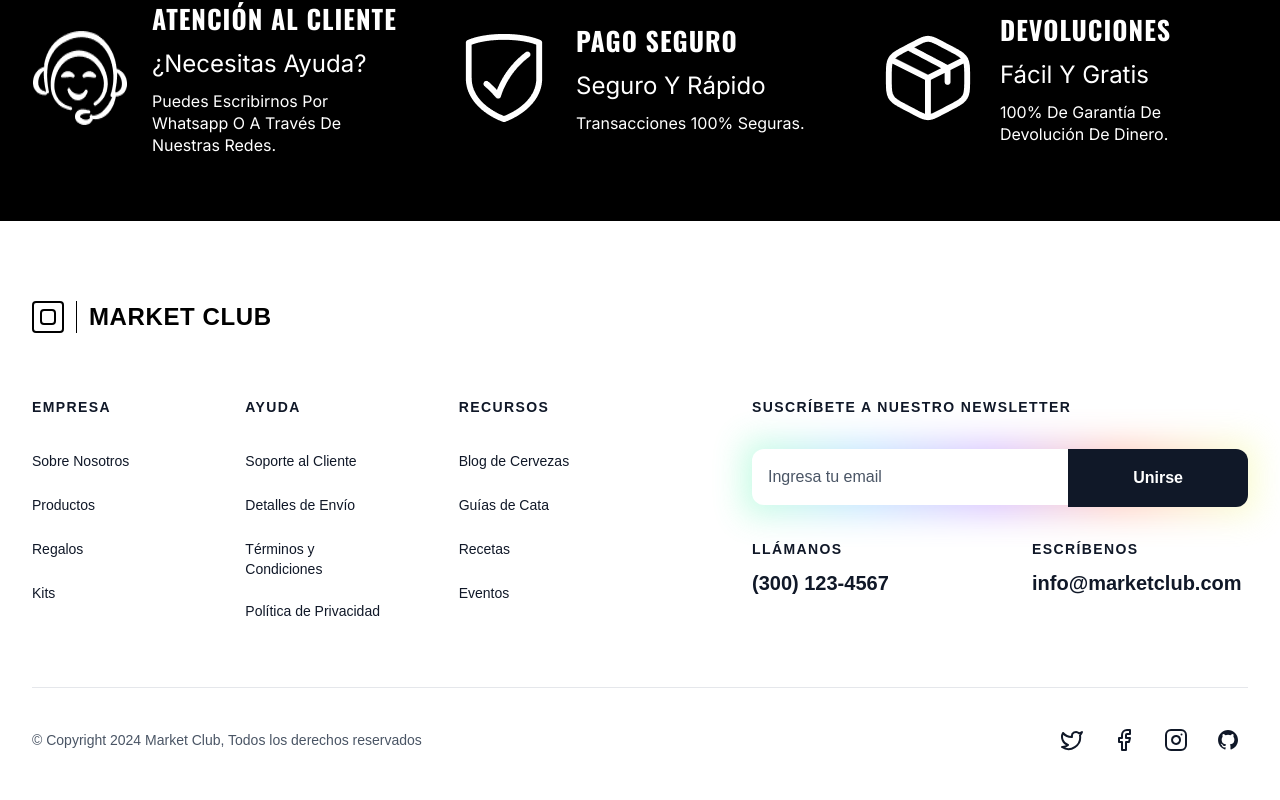
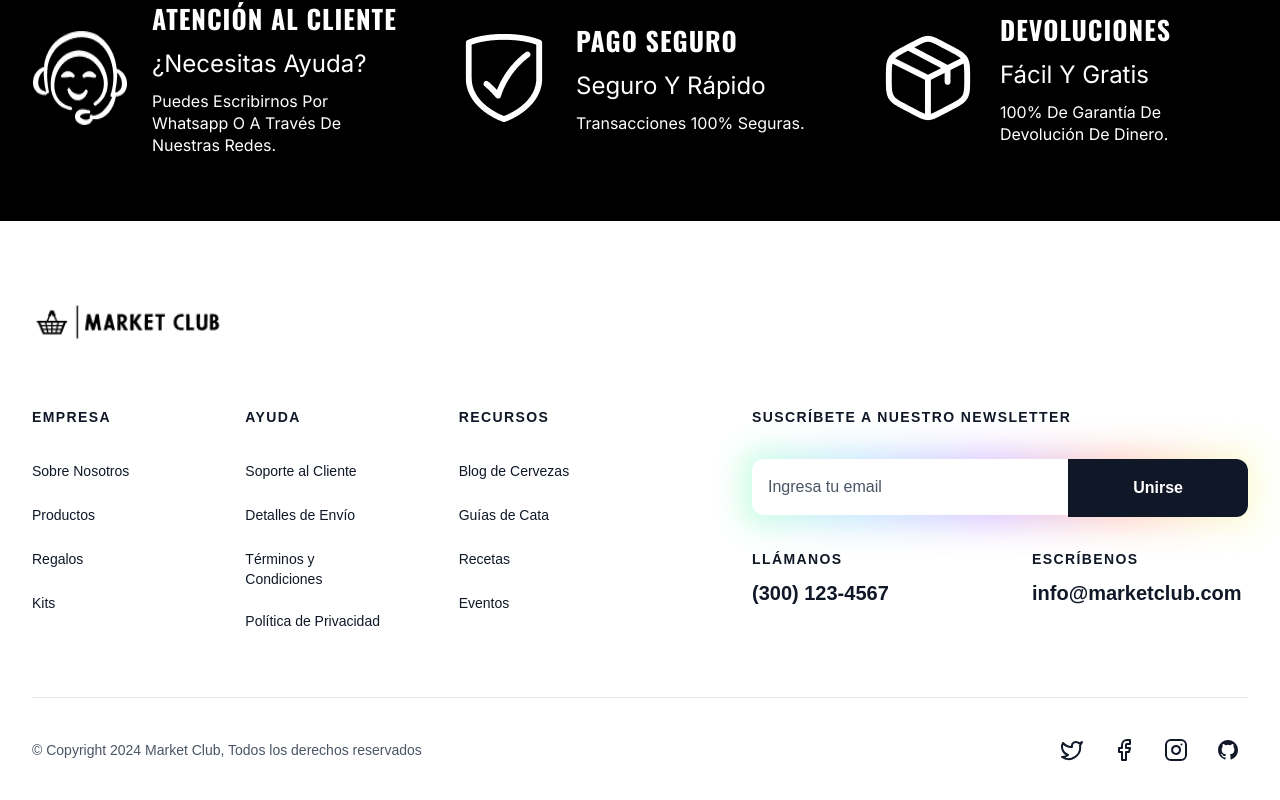
Before and after one commit to bastianalzate/market-club-frontend, a Next.js app: page / in a window 1280 px wide. Shown: the part 4665-5465 px from the top of the page. Built offline with nearby package versions, Linux system fonts and the light colour scheme.

Commit message:
Actualiza el componente Footer para reemplazar el logo de texto con una imagen, mejorando la presentación visual del pie de página. Se incorpora el componente Image de Next.js para optimizar la carga de la imagen del logo.

```diff
--- a/src/components/layout/Footer.tsx
+++ b/src/components/layout/Footer.tsx
@@ -1,4 +1,5 @@
 import Link from "next/link";
+import Image from "next/image";
 import {
   Facebook,
   Instagram,
@@ -13,14 +14,17 @@
     <footer className="py-12 bg-white sm:pt-16 lg:pt-20">
       <div className="px-4 mx-auto max-w-7xl sm:px-6 lg:px-8">
         {/* Logo */}
-        <div className="flex items-center space-x-3">
-          <div className="w-8 h-8 border-2 border-black rounded-sm flex items-center justify-center">
-            <div className="w-4 h-4 border-2 border-black rounded-sm"></div>
-          </div>
-          <div className="w-px h-8 bg-black"></div>
-          <span className="text-2xl font-bold text-black uppercase tracking-wide">
-            Market Club
-          </span>
+        <div className="flex items-center">
+          <Link href="/" title="Market Club">
+            <Image
+              src="/images/logo/logo.png"
+              alt="Market Club Logo"
+              width={200}
+              height={0}
+              className="h-auto"
+              priority
+            />
+          </Link>
         </div>
 
         <div className="grid grid-cols-2 mt-16 sm:grid-cols-3 gap-y-16 lg:grid-cols-6 gap-x-16">
```
